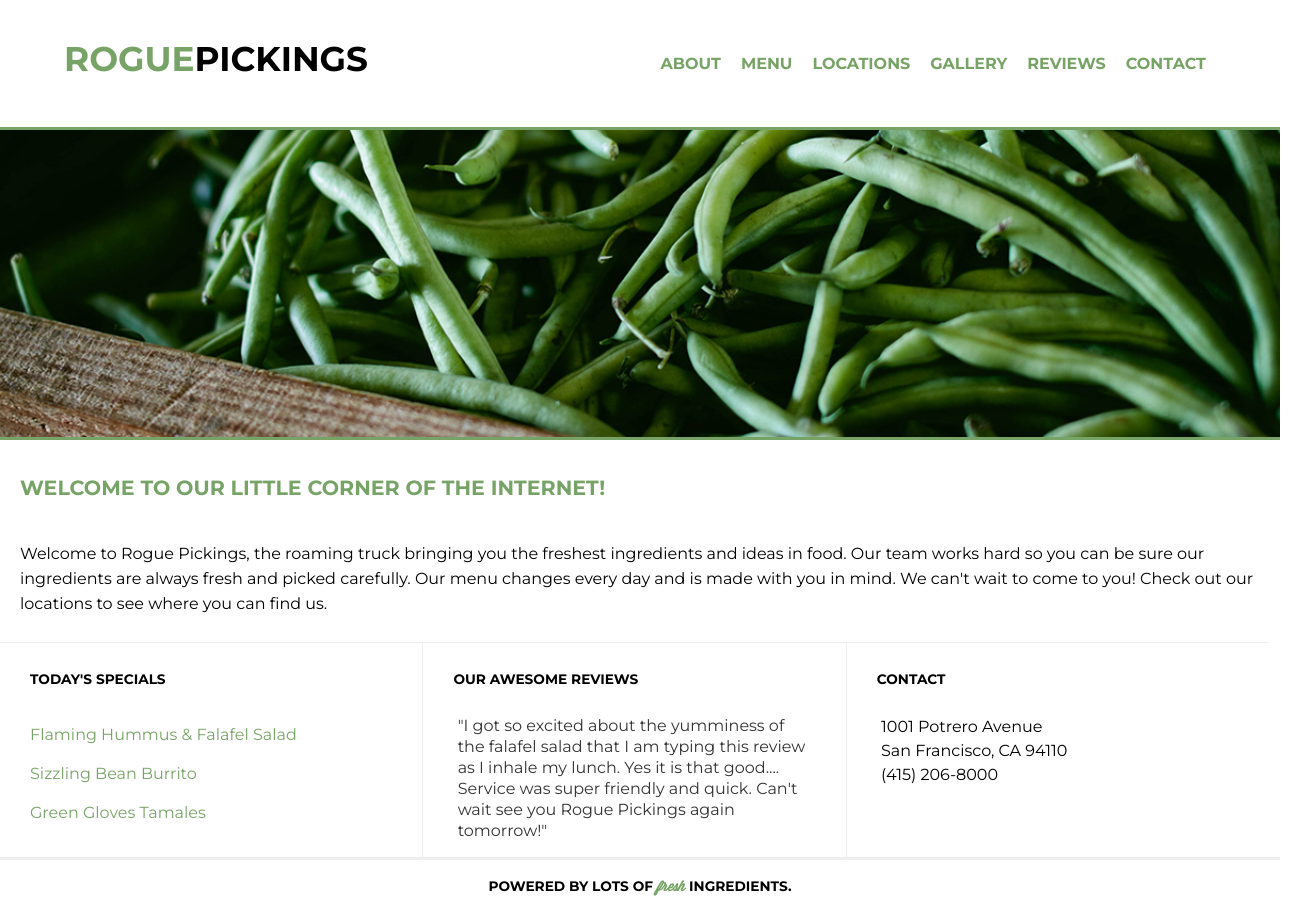
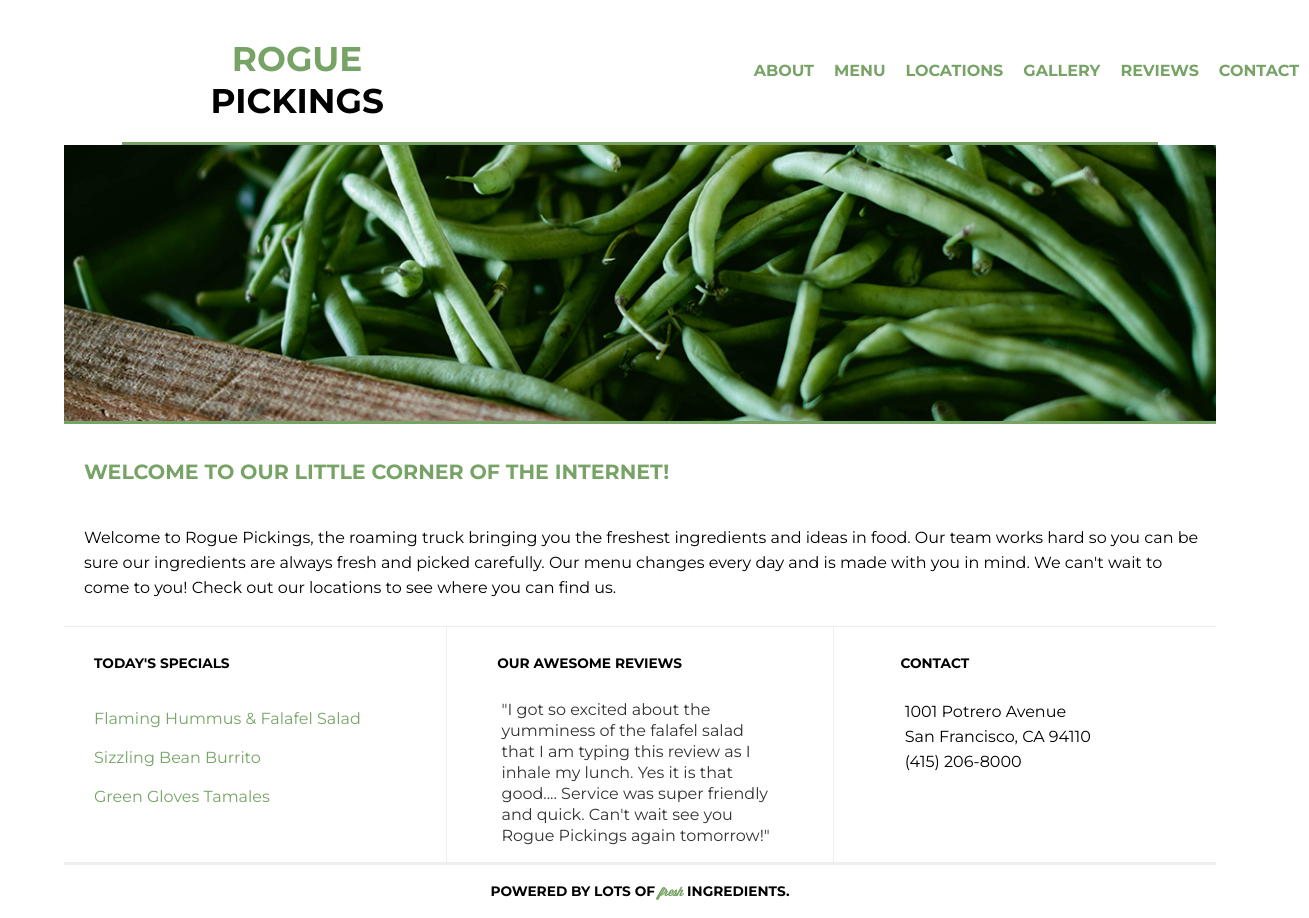
Before and after one commit to sparsell/206-rogue_pickings-206starter, a plain HTML site: page index.html in a window 1280 px wide. Shown: the whole page, 1309 px wide, since content can reach past the window. Drawn offline with Linux system fonts and the light colour scheme.

Commit message:
flexbox tweaks

```diff
--- a/css/main.css
+++ b/css/main.css
@@ -15,7 +15,12 @@ body {
 }
 
 .container {
-	margin: 0 auto;
+	max-width: 1200px;
+	width: 90%;
+	display: flex;
+	justify-content: center;
+	align-items: center;
+	flex-flow: row wrap;
 }
 
 h1,
@@ -45,32 +50,38 @@ p {
     padding: 0 2.14em;
 }
 
+ul {
+	margin: 0;
+}
+
 /*The widths are in a percentage!*/
 header {
-	width: 90%;
-	margin: 0 auto;
+	border-bottom: 3px solid #77a466;
+    text-align: center;
+    width: 90%;
+    display: flex;
+    justify-content: center;
+    align-items: center;
+    flex-flow: row wrap;
 }
 
 header h1 {
-	display: flex;
-	justify-content: center;
-	flex-wrap: wrap;
 	border-bottom: 3px solid #77a466;
-	padding: 38px 0;
+	padding: 38px 20px 20px 20px;
+	width: 100%;
+	padding: 38px 0 20px 20px;
 }
 header h1 span {
 	color: #77a466;
 }
 
 header nav {
-	display: flex;
-	justify-content: center;
+	padding: 20px 0;
+    width: 100%;
 }
 header nav ul {
-	display: flex;
-	justify-content: center;
-	align-items: center;
-	flex-direction: column;
+	margin: 0;
+	padding: 0;
 	line-height: 2.2em;
 
 }
@@ -78,7 +89,7 @@ header nav ul li {
 	text-transform: uppercase;
 	font-weight: 700;
 	padding: 0 10px;
-	display: inline;
+	list-style: none;
 }
 header nav ul li a{
 	text-decoration: none;
@@ -88,8 +99,10 @@ header nav ul li a{
 /*The widths are in a percentage!*/
 .top-section,
 .bottom-section {
-	margin: 0 auto;
-	clear: both;
+	display: flex;
+	justify-content: center;
+	align-items: center;
+	flex-flow: row wrap;
 }
 
 .main-image {
@@ -99,8 +112,6 @@ header nav ul li a{
 .main-image img {
 	width: 100%;
 	border-bottom: 3px solid #77a466;
-	border-top: 3px solid #77a466;
-	margin: auto;
 }
 
 .main-title {
@@ -115,26 +126,19 @@ header nav ul li a{
 }
 .main-title p {
 	padding: 10px;
-	font-size: 16px;
-	line-height: 25px;
+	font-size: 1em;
+	line-height: 1.5625em;
 }
 
 .section-one,
 .section-two,
 .section-three {
-	/*width: 33%;*/
-	height: auto;
-	/*float: left;*/
+	width: 100%;
 	border-top: 1px solid #eee;
 }
 
 .section-one h4 {
 	padding: 10px 30px;
-}
-
-.section-two {
-	border-left: 1px solid #eee;
-	border-right: 1px solid #eee;
 }
 
 .section-two h4,
@@ -153,73 +157,76 @@ header nav ul li a{
 
 .reviews {
 	color: #333;
-	font-size: 16px;
-	line-height: 21px;
+	font-size: 1em;
+	line-height: 1.3125em;
 }
 
 .address {
-	font-size: 16px;
-	line-height: 24px;
+	font-size: 1em;
+	line-height: 1.5625em;
 }
 
 /*The widths are in a percentage!*/
 footer {
-	height: 50px;
 	border-top: 3px solid #eee;
-	margin: 0 auto;
-	clear: both;
 	text-align: center;
+	width: 100%;
+	display: flex;
+	justify-content: center;
+	align-items: center;
+	flex-flow: row wrap;
 }
 footer span {
 	font-family: 'Wisdom Script', cursive;
 	text-transform: lowercase;
 	color: #77a466;
-	font-size: 14px;
+	font-size: .875em;
 }
 
 
 /* Tablet styles **/
 
 @media all and (min-width: 768px) {
-
-	header nav {
-	display: flex;
-	justify-content: center;
+.bottom-section {
+	justify-content: space-between;
+	align-items: flex-start;
+	border-top: 1px solid #eee;
 }
 
 .section-one,
 .section-two,
 .section-three {
-	width: 33%;
-	height: auto;
-	float: left;
+	flex-basis: 30%;
+	border-top: none;
 }
+
+.section-two {
+	border-left: 1px solid #eee;
+	border-right: 1px solid #eee;
+	padding: 0 20px;
+}
+}
+
 /** Desktop styles **/
 
 @media all and (min-width: 1200px)	 {
 
 header {
-	height: 110px;
-	margin: 0 auto;
+	justify-content: space-between;
 }
+	header h1 {
 
-	header h1 {
-		float: left;
+		width: 30%;
 		margin: 0;
-		padding: 38px 0;
-		border: none;
+		border-bottom: none;
 	}
 
 	header nav {
-	float: right;
-	padding: 46px 0;
+	width: 40%;
 }
 
 header nav ul {
-	margin: 0;
-	padding: 0;
 	display: flex;
 	justify-content: space-between;
-	flex-direction: row;
 }
 }
```
